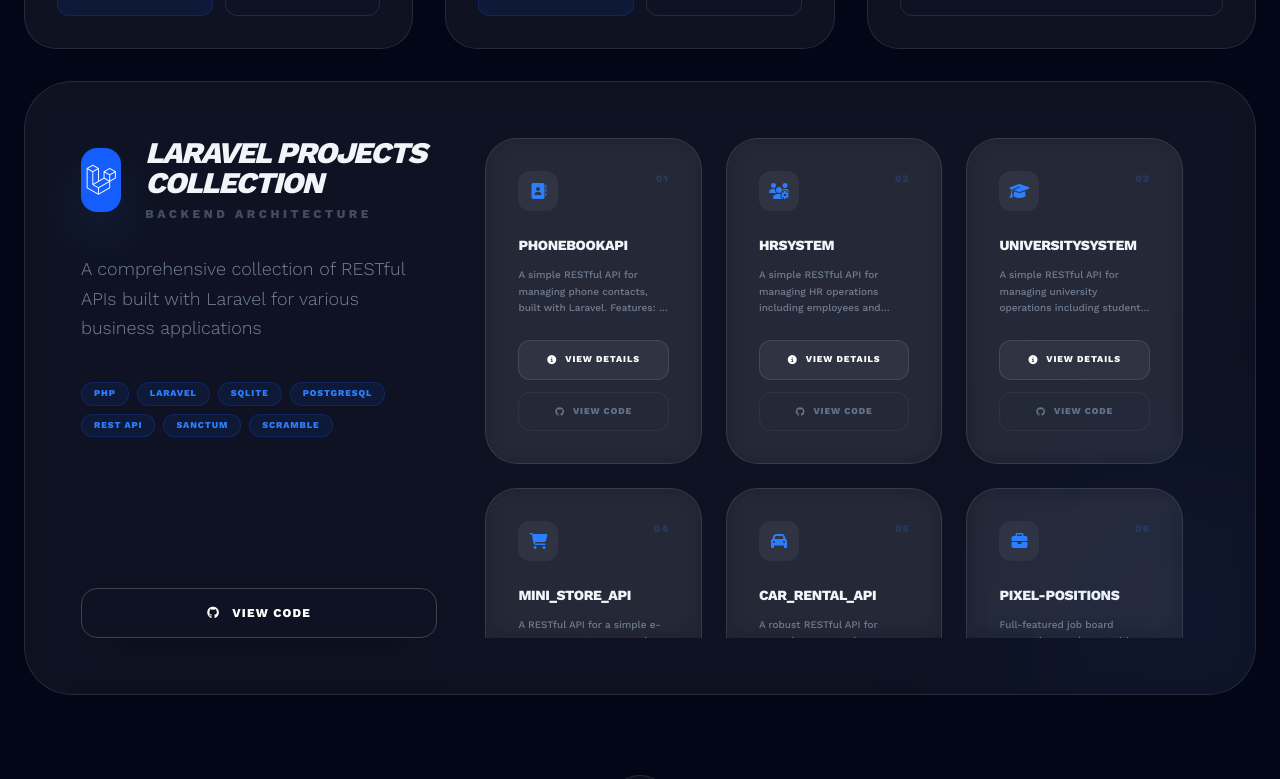
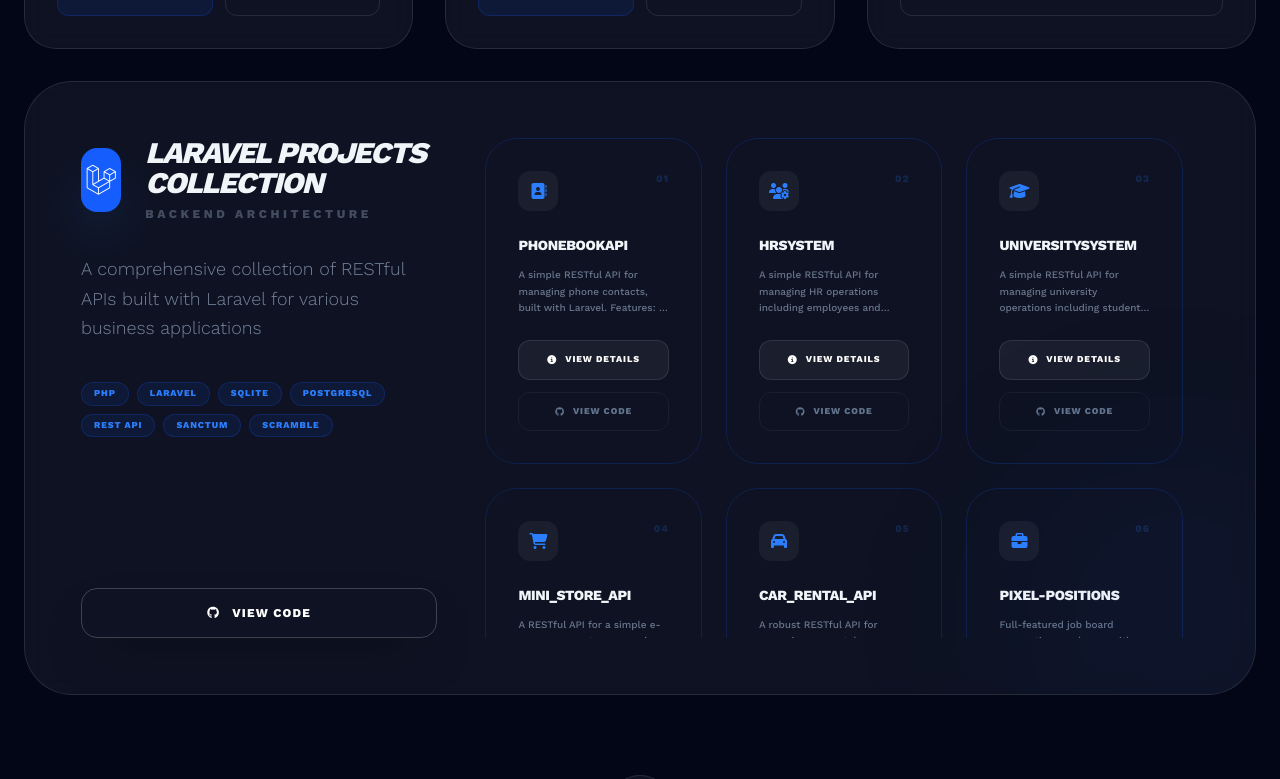
Before and after one commit to Su03l/suliman-yousef-profile, a React (Vite) app: page /projects in a window 1280 px wide. Shown: the part 1980-2759 px from the top of the page. Built offline with nearby package versions, Linux system fonts and the light colour scheme.

Commit message:
some update

```diff
--- a/src/components/projects/ProjectCard.tsx
+++ b/src/components/projects/ProjectCard.tsx
@@ -51,7 +51,7 @@ const ProjectCard: React.FC<ProjectCardProps> = ({ project, lang, onOpen, theme
                     </div>
                     <div className="lg:w-2/3 grid grid-cols-1 sm:grid-cols-2 xl:grid-cols-3 gap-6 max-h-[500px] overflow-y-auto custom-scroll pr-4">
                         {LARAVEL_COLLECTION_ITEMS.map((item) => (
-                            <div key={item.id} className={`p-8 glass rounded-[2rem] border ${isDark ? 'border-white/5 hover:border-blue-600/30' : 'border-blue-600/5 bg-white hover:border-blue-600/20'} hover:bg-blue-600/[0.02] transition-all group/card flex flex-col h-full`}>
+                            <div key={item.id} className={`p-8 rounded-[2rem] border ${isDark ? 'border-blue-600/20 hover:border-blue-600/40 hover:bg-blue-600/[0.02]' : 'border-blue-600/5 bg-white hover:border-blue-600/20'} transition-all group/card flex flex-col h-full`}>
                                 <div className="flex justify-between items-start mb-6">
                                     <div className={`w-10 h-10 ${isDark ? 'bg-white/5' : 'bg-blue-50'} rounded-xl flex items-center justify-center text-blue-500 group-hover/card:bg-blue-600 group-hover/card:text-white transition-colors`}>
                                         <i className={`fas ${item.icon}`}></i>
```
